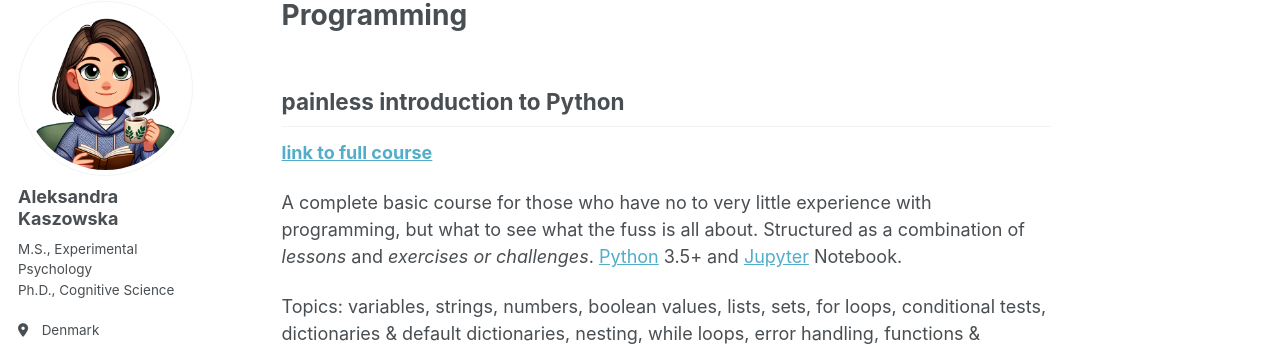
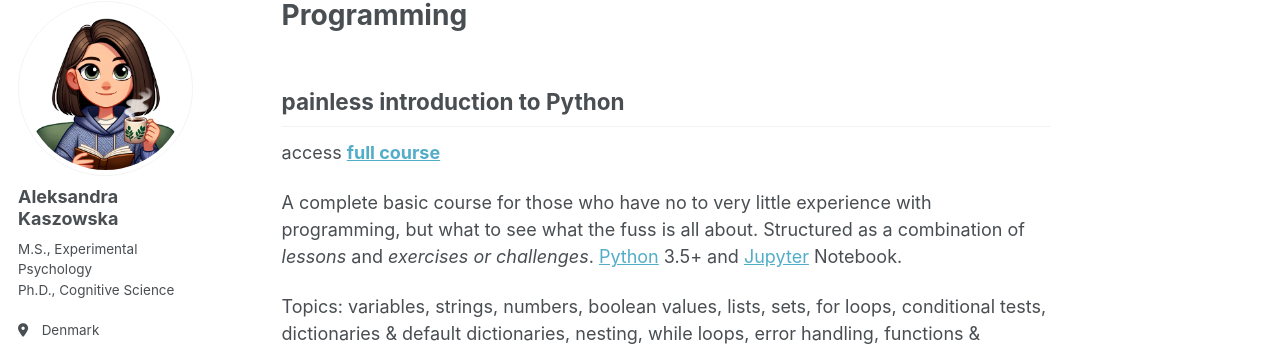
Before and after one commit to akaszowska/akaszowska.github.io, a Jekyll site: the page built from _pages/programming.md, in a window 1280 px wide. Shown: the part 105-451 px from the top of the page. Built offline with Jekyll 4.4.1, drawn with Linux system fonts in a browser that asks for light colours.

Commit message:
Update programming.md

```diff
--- a/_pages/programming.md
+++ b/_pages/programming.md
@@ -8,7 +8,7 @@ redirect_from:
 ---
 
 ## painless introduction to Python
-**[link to full course](https://github.com/akaszowska/Painless-Introduction-to-Python-course/)**
+access **[full course](https://github.com/akaszowska/Painless-Introduction-to-Python-course/){:target="_blank"}**
 
 A complete basic course for those who have no to very little experience with programming, but what to see what the fuss is all about. Structured as a combination of _lessons_ and _exercises or challenges_. [Python](https://www.python.org/) 3.5+ and [Jupyter](https://jupyter.org/) Notebook.
 
```
